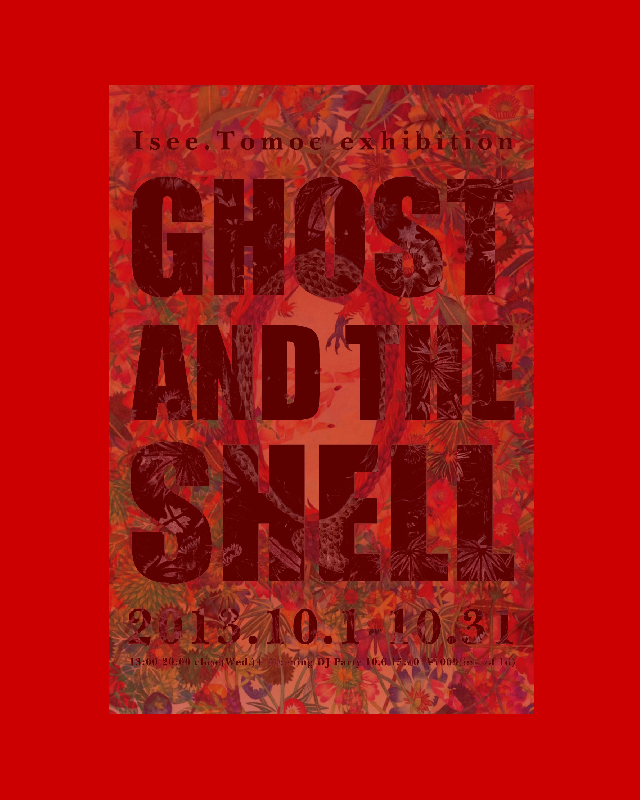
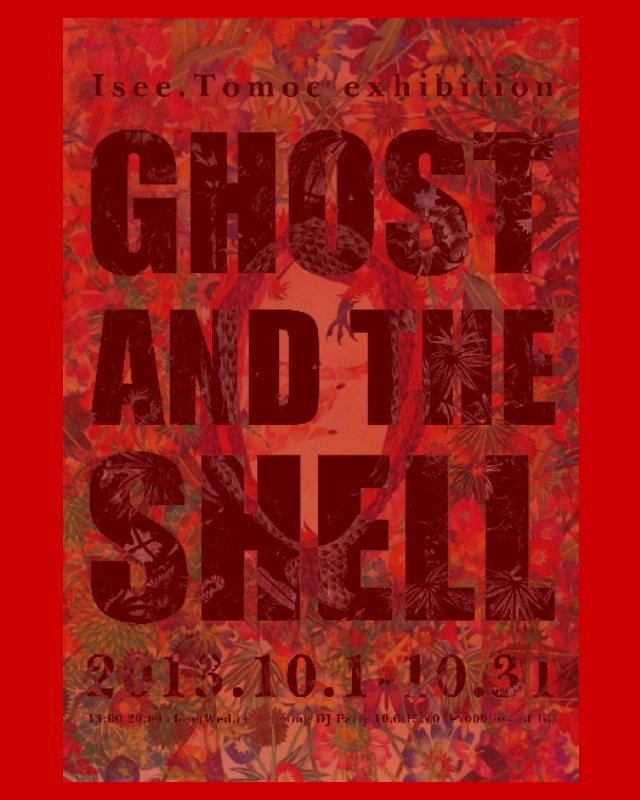
Before and after one commit to sekaiya/isee-tomoe, a plain HTML site: page public/index.html in a window 1280 px wide. Shown: the whole page, without its empty margins (319-959 px from the left). Drawn offline with nearby package versions, Linux system fonts and the light colour scheme.

Commit message:
resize anime photo

```diff
--- a/public/index.html
+++ b/public/index.html
@@ -11,7 +11,7 @@
 	</head>
 	<body>
 		<div id='loadingWrap' style='display: none'><br/><br/><br/>Just a moment, please</div>
-		<div id='top' style='display: none'><img src='img/omote.jpg'></div>
+		<div id='top' style='display: none'><img src='img/omote.jpg' id='anime'></div>
 		<div id='content'>
 			<h1>Isee.Tomoe <br/>exhibition</h1>
 			<h2>GHOST AND THE SHELL</h2>
--- a/public/js/top.js
+++ b/public/js/top.js
@@ -1,5 +1,7 @@
-var top_a = 5;
-if($(window).height() > 630) { top_a =($(window).height()-630)/2 }
+var top_a;var zoom
+zoom = $(window).height()/629
+if($(window).width()/425 < zoom){zoom = $(window).width()/425}
+top_a =($(window).height()-zoom*600)/2
 $(window).load(
 	function() {
 		var dfd = $.Deferred();
@@ -7,6 +9,7 @@ $(window).load(
 			function(){
 				$("#loadingWrap").remove();
 				$("#content").hide();
+				$("#anime").css('height',zoom*600 + 'px');
 				return $("#top").css('margin-top',top_a + 'px')
 			}
 		).then(
```
